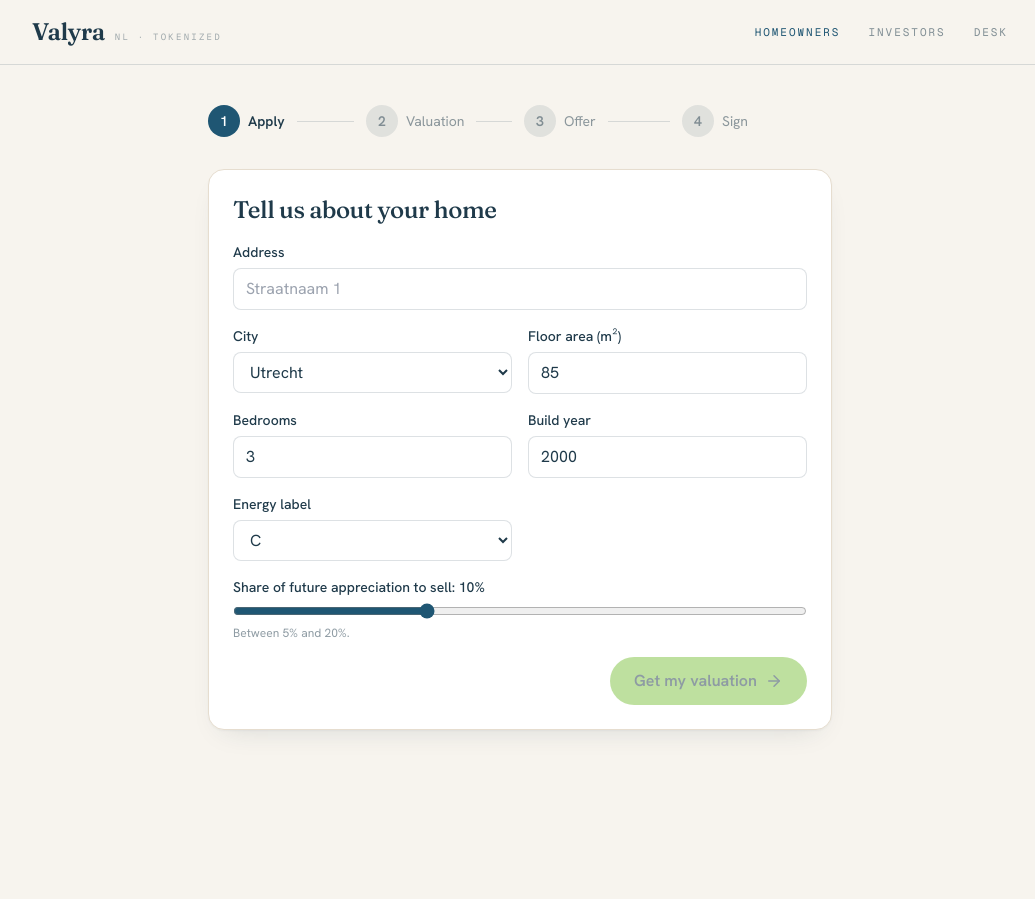
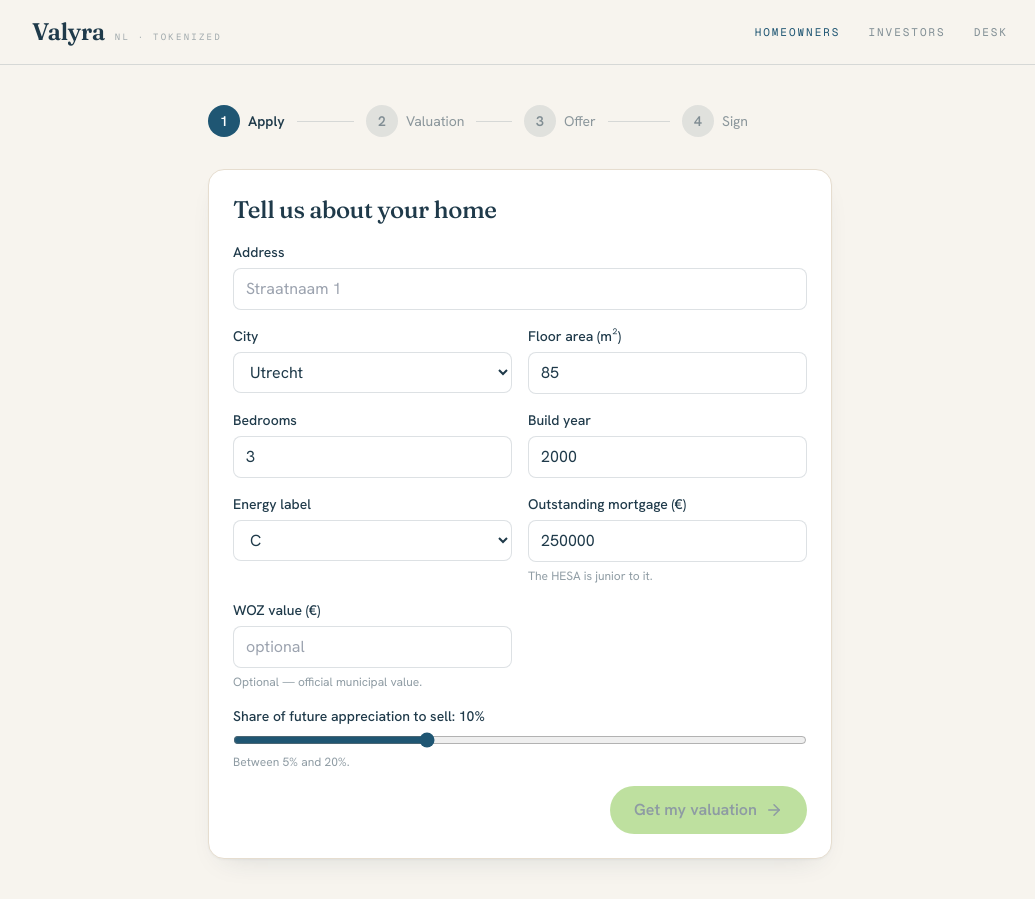
Before and after one commit to Franreal123/valyra-mvp, a Next.js app: page /homeowner in a window 1280 px wide. Shown: the whole page, without its empty margins (120-1155 px from the left). Before the commit the page ends 800 px from the top, so only its background shows below. Built offline with nearby package versions, Linux system fonts and the light colour scheme.

Commit message:
feat: mortgage seniority (equity/LTV eligibility) + WOZ-anchored AVM in homeowner flow

```diff
--- a/src/components/homeowner/homeowner-wizard.tsx
+++ b/src/components/homeowner/homeowner-wizard.tsx
@@ -9,6 +9,7 @@ import { Field, inputClass } from "@/components/ui/field";
 import { Stepper } from "@/components/ui/stepper";
 import { valuateProperty } from "@/lib/avm";
 import { buildOffer } from "@/lib/contract";
+import { assessEquity } from "@/lib/eligibility";
 import { createApplication, signOffer } from "@/lib/store";
 import { formatEUR, formatEURPrecise } from "@/lib/format";
 import { CITY_PRICES } from "@/db/seed";
@@ -29,6 +30,8 @@ type FormState = {
   buildYear: string;
   energyLabel: EnergyLabel;
   sharePct: number;
+  mortgageBalance: string;
+  wozValue: string;
 };
 
 const INITIAL: FormState = {
@@ -39,6 +42,8 @@ const INITIAL: FormState = {
   buildYear: "2000",
   energyLabel: "C",
   sharePct: 10,
+  mortgageBalance: "250000",
+  wozValue: "",
 };
 
 function Row({ label, value }: { label: string; value: string }) {
@@ -64,11 +69,17 @@ export function HomeownerWizard() {
       buildYear: Number(form.buildYear) || 2000,
       energyLabel: form.energyLabel,
       sharePct: form.sharePct,
+      mortgageBalance: Number(form.mortgageBalance) || 0,
+      wozValue: Number(form.wozValue) || 0,
     }),
     [form],
   );
 
   const valuation = useMemo(() => valuateProperty(input), [input]);
+  const equity = useMemo(
+    () => assessEquity(valuation.value, input.mortgageBalance ?? 0, form.sharePct),
+    [valuation.value, input.mortgageBalance, form.sharePct],
+  );
   const offer = useMemo(
     () => buildOffer(valuation, form.sharePct),
     [valuation, form.sharePct],
@@ -154,6 +165,23 @@ export function HomeownerWizard() {
                   ))}
                 </select>
               </Field>
+              <Field label="Outstanding mortgage (€)" hint="The HESA is junior to it.">
+                <input
+                  type="number"
+                  className={inputClass}
+                  value={form.mortgageBalance}
+                  onChange={(e) => set("mortgageBalance", e.target.value)}
+                />
+              </Field>
+              <Field label="WOZ value (€)" hint="Optional — official municipal value.">
+                <input
+                  type="number"
+                  className={inputClass}
+                  value={form.wozValue}
+                  onChange={(e) => set("wozValue", e.target.value)}
+                  placeholder="optional"
+                />
+              </Field>
             </div>
             <Field
               label={`Share of future appreciation to sell: ${form.sharePct}%`}
@@ -205,13 +233,34 @@ export function HomeownerWizard() {
                   Build year {form.buildYear} adjustment ×
                   {valuation.breakdown.ageAdj.toFixed(3)}
                 </li>
+                {(input.wozValue ?? 0) > 0 && (
+                  <li>Blended 65% / 35% with WOZ {formatEUR(input.wozValue ?? 0)}</li>
+                )}
               </ul>
             </div>
+
+            {/* Equity & eligibility — a HESA is junior to the mortgage. */}
+            <div className="rounded-xl border border-valyra-line p-4 text-sm">
+              <dl className="divide-y divide-valyra-ink/10">
+                <Row label="Outstanding mortgage" value={formatEUR(equity.mortgageBalance)} />
+                <Row label="Your equity" value={`${formatEUR(equity.equity)} · ${equity.equityPct}% of value`} />
+                <Row label="Loan-to-value (LTV)" value={`${equity.ltvPct}%`} />
+                <Row label="Max share you can tokenize" value={`${equity.maxSharePct}%`} />
+              </dl>
+              {!equity.eligible && (
+                <p className="mt-3 rounded-lg bg-red-50 px-3 py-2 text-xs text-red-700">
+                  {equity.equity <= 0
+                    ? "No unmortgaged equity — nothing can be tokenized."
+                    : `You can tokenize at most ${equity.maxSharePct}%. Lower your share on the previous step.`}
+                </p>
+              )}
+            </div>
+
             <div className="flex justify-between">
               <Button variant="ghost" onClick={() => setStep(0)}>
                 <ArrowLeft size={18} /> Back
               </Button>
-              <Button onClick={() => setStep(2)}>
+              <Button disabled={!equity.eligible} onClick={() => setStep(2)}>
                 See my offer <ArrowRight size={18} />
               </Button>
             </div>
--- a/src/lib/avm.ts
+++ b/src/lib/avm.ts
@@ -32,7 +32,11 @@ export function valuateProperty(input: PropertyInput): Valuation {
   const age = Math.max(0, REFERENCE_YEAR - input.buildYear);
   const ageAdj = Math.min(1.05, Math.max(0.9, 1.05 - age * 0.0015));
 
-  const value = roundTo500(base * labelAdj * ageAdj);
+  const areaEstimate = base * labelAdj * ageAdj;
+  // Anchor to the official WOZ-waarde when supplied: weight the area model 65%,
+  // WOZ 35% (WOZ tends to lag market, so it's a sanity anchor, not the driver).
+  const woz = input.wozValue && input.wozValue > 0 ? input.wozValue : null;
+  const value = roundTo500(woz ? 0.65 * areaEstimate + 0.35 * woz : areaEstimate);
 
   return {
     value,
--- /dev/null
+++ b/src/lib/eligibility.ts
@@ -0,0 +1,38 @@
+// A HESA is JUNIOR to the existing mortgage: the homeowner can only responsibly
+// tokenize their *unmortgaged* equity. This module turns a home value + mortgage
+// into an eligibility assessment for the offer.
+
+export const MAX_SHARE_PCT = 20;
+
+export interface EquityAssessment {
+  value: number;
+  mortgageBalance: number;
+  equity: number; // value − mortgage, floored at 0
+  ltvPct: number; // loan-to-value, 1dp
+  equityPct: number; // unmortgaged equity as % of value, 1dp
+  maxSharePct: number; // most the homeowner may tokenize (capped at MAX_SHARE_PCT)
+  eligible: boolean; // does the requested share fit?
+}
+
+export function assessEquity(
+  value: number,
+  mortgageBalance: number,
+  requestedSharePct: number,
+): EquityAssessment {
+  const mortgage = Math.max(0, mortgageBalance);
+  const equity = value - mortgage;
+  const ltvPct = value > 0 ? Math.round((mortgage / value) * 1000) / 10 : 0;
+  const equityPct = value > 0 ? Math.round((equity / value) * 1000) / 10 : 0;
+  // Can't tokenize more appreciation than the unmortgaged stake; cap at product max.
+  const maxSharePct = Math.max(0, Math.min(MAX_SHARE_PCT, Math.floor(equityPct)));
+  const eligible = equity > 0 && requestedSharePct <= maxSharePct;
+  return {
+    value,
+    mortgageBalance: mortgage,
+    equity: Math.max(0, equity),
+    ltvPct,
+    equityPct,
+    maxSharePct,
+    eligible,
+  };
+}
--- a/src/lib/types.ts
+++ b/src/lib/types.ts
@@ -8,6 +8,8 @@ export interface PropertyInput {
   buildYear: number;
   energyLabel: EnergyLabel;
   sharePct: number; // requested share of future appreciation, 5..20
+  mortgageBalance?: number; // outstanding mortgage (EUR); HESA is junior to it
+  wozValue?: number; // official municipal valuation (WOZ-waarde), optional AVM anchor
 }
 
 export interface Valuation {
```
Also changed, not shown: 2 other files (tests, documents, lock files or other folders).
